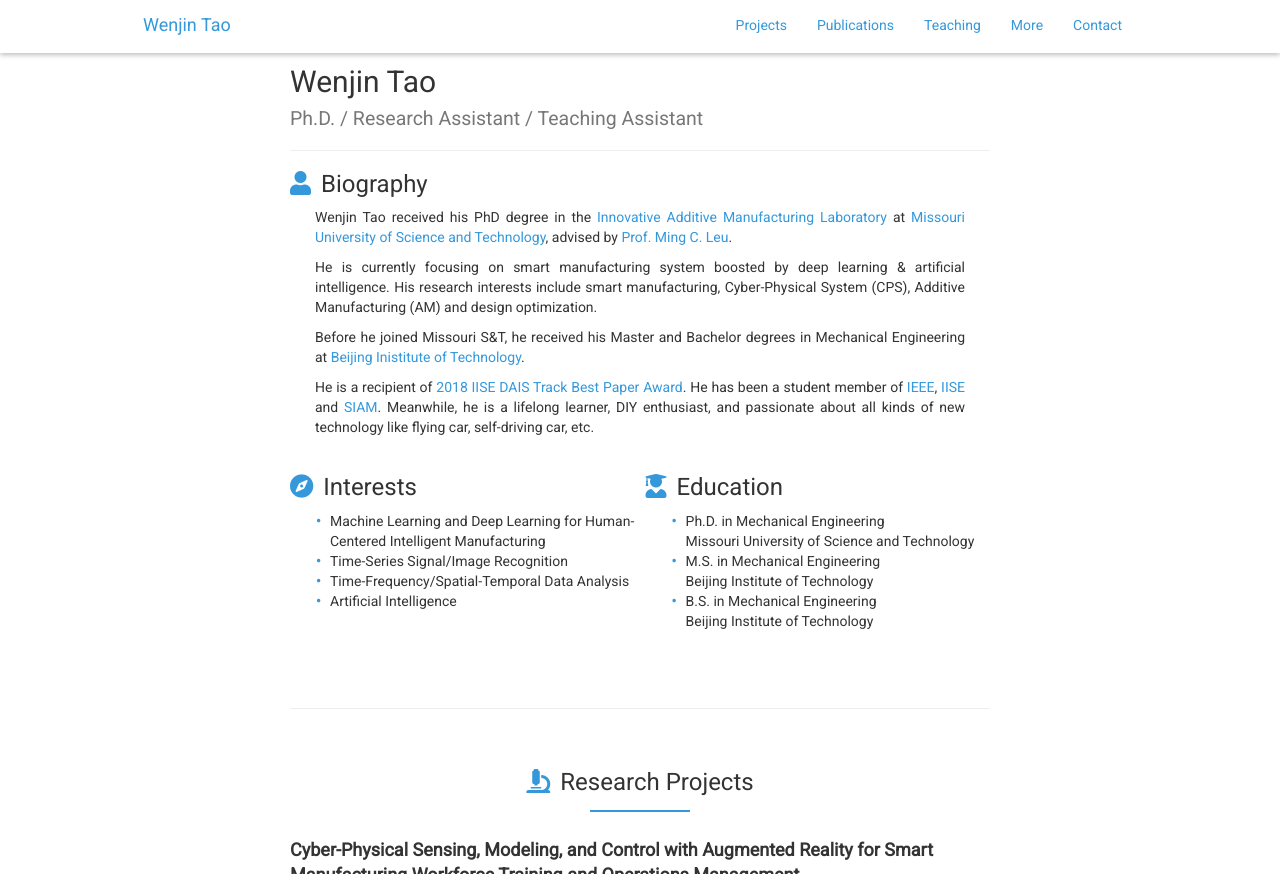
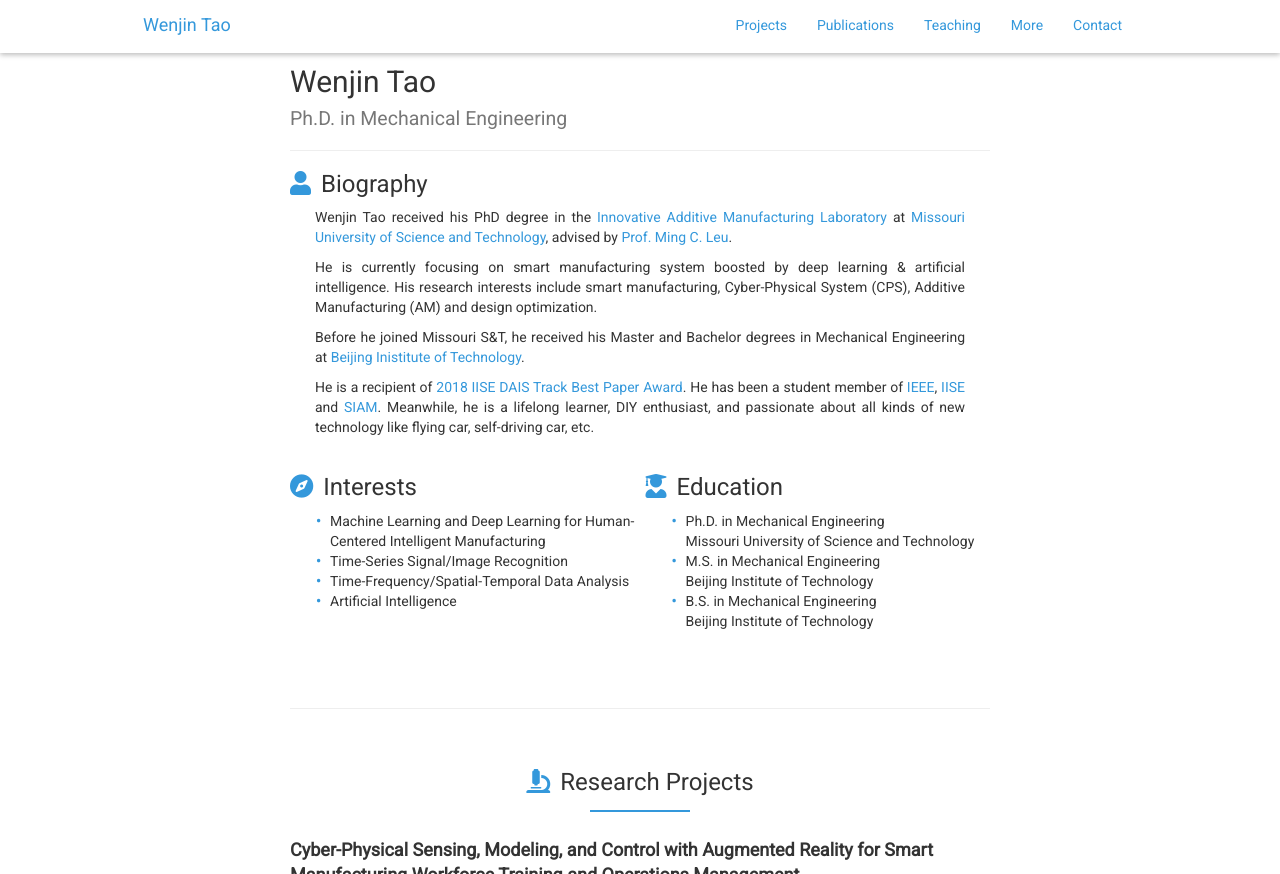
Before and after one commit to WenjinTao/WenjinTao.github.io, a Jekyll site: the page built from index.md, in a window 1280 px wide and 900 px high, cut to the strip 0-874 px from the top of the window. Built offline with Jekyll 4.4.1, drawn with Linux system fonts in a browser that asks for light colours; nearby versions of some CDN libraries; comment, search, counter and statistics services are not loaded; a style sheet for code colours, icons or effects is not loaded.

Commit message:
Update index.md

```diff
--- a/index.md
+++ b/index.md
@@ -1,7 +1,7 @@
 ---
 layout: page
 title: Wenjin Tao
-tagline: <br>Ph.D. / Research Assistant / Teaching Assistant
+tagline: <br>Ph.D. in Mechanical Engineering
 description: Wenjin Tao | Missouri S&T
 ---
 
```
